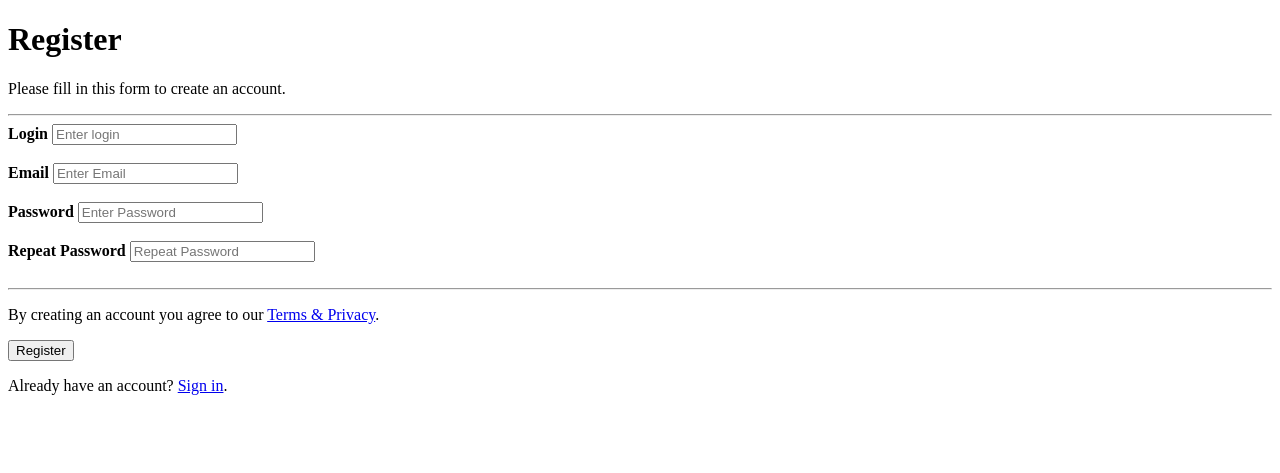
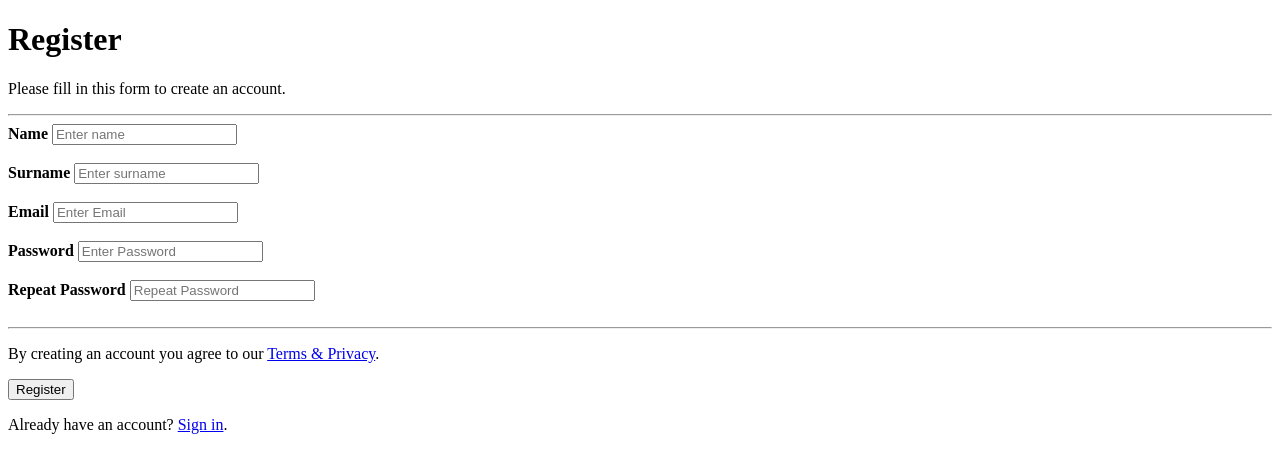
Before and after one commit to jane15s/hillel_python_pro, a Flask app: page /register in a window 1280 px wide. Shown: the top 473 px of the page. Run offline with Flask 3, Linux system fonts and the light colour scheme.

Commit message:
added context manager, saving data to db, check if registered

```diff
--- a/app.py
+++ b/app.py
@@ -1,6 +1,21 @@
+import sqlite3
+
 from flask import Flask, request, render_template
 
 app = Flask(__name__)
+
+class Database:
+    def __init__(self, db_name):
+        self.db_name = db_name
+
+    def __enter__(self):
+        self.conn = sqlite3.connect(self.db_name)
+        self.cursor = self.conn.cursor()
+        return self.cursor
+
+    def __exit__(self, exc_type, exc_val, exc_tb):
+        self.conn.commit()
+        self.conn.close()
 
 @app.route("/user", methods=["GET"])
 def user_handler():
@@ -15,19 +30,27 @@ def get_login():
     if request.method == "GET":
         return render_template("login.html")
     else:
-        username = request.form["uname"]
+        email = request.form["email"]
         password = request.form["psw"]
-        return f"POST data: {username} & {password}"
+        with Database("financial_tracker.db") as cursor:
+            result = cursor.execute(f"SELECT * FROM user where email = '{email}' and password = '{password}'")
+            data = result.fetchone()
+        if data:
+            return f"registered user logged in"
+        return f"user does not exist. Register first"
 
 @app.route("/register", methods=["GET", "POST"])
 def get_register():
     if request.method == "GET":
         return render_template("register.html")
     else:
-        username = request.form["login"]
+        name = request.form["name"]
+        surname = request.form["surname"]
         password = request.form["psw"]
         email = request.form["email"]
-        return f"POST data: {username} & {password} & {email}"
+        with Database('financial_tracker.db') as cursor:
+            cursor.execute(f"INSERT INTO user (name, surname, password, email) VALUES ('{name}', '{surname}', '{password}', '{email}')")
+        return f"user registered"
 
 @app.route("/category", methods=["GET", "POST"])
 def get_all_category():
--- a/templates/login.html
+++ b/templates/login.html
@@ -7,8 +7,8 @@
 <body>
 <form action="/login" method="post">
   <div class="container">
-    <label for="uname"><b>Username</b></label>
-    <input type="text" placeholder="Enter Username" name="uname" required>
+    <label for="email"><b>Email</b></label>
+    <input type="text" placeholder="Enter email" name="email" required>
 
     <label for="psw"><b>Password</b></label>
     <input type="password" placeholder="Enter Password" name="psw" required>
--- a/templates/register.html
+++ b/templates/register.html
@@ -11,8 +11,11 @@
     <p>Please fill in this form to create an account.</p>
     <hr>
 
-    <label for="login"><b>Login</b></label>
-    <input type="text" placeholder="Enter login" name="login" id="login" required><br><br>
+    <label for="name"><b>Name</b></label>
+    <input type="text" placeholder="Enter name" name="name" id="name" required><br><br>
+
+    <label for="surname"><b>Surname</b></label>
+    <input type="text" placeholder="Enter surname" name="surname" id="surname" required><br><br>
 
     <label for="email"><b>Email</b></label>
     <input type="text" placeholder="Enter Email" name="email" required><br><br>
```
Also changed, not shown: financial_tracker.db, 1 other file.
